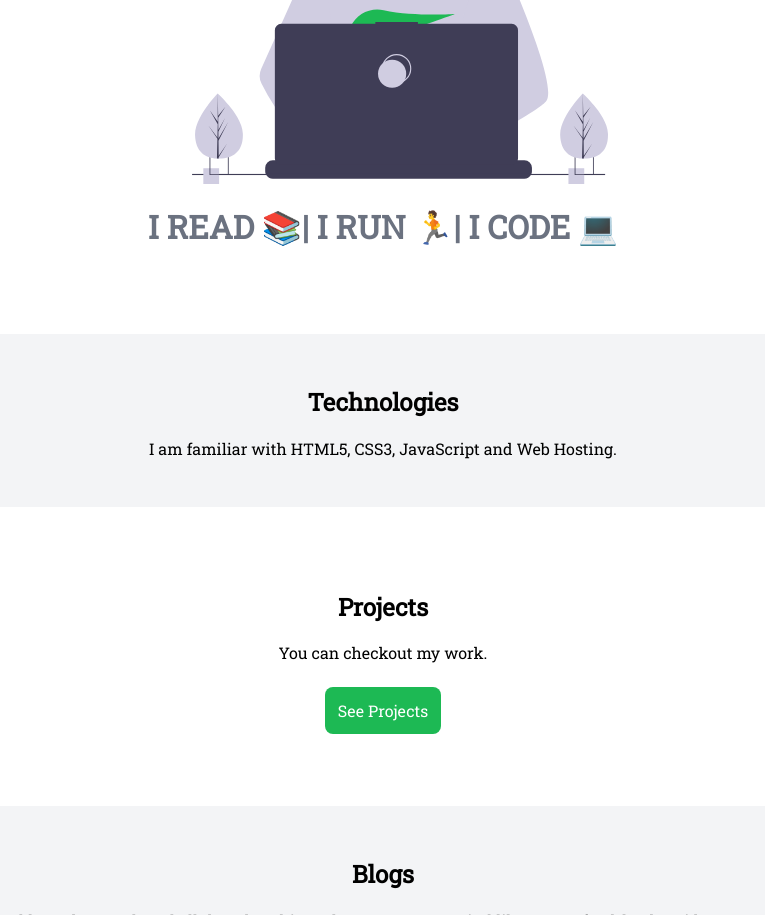
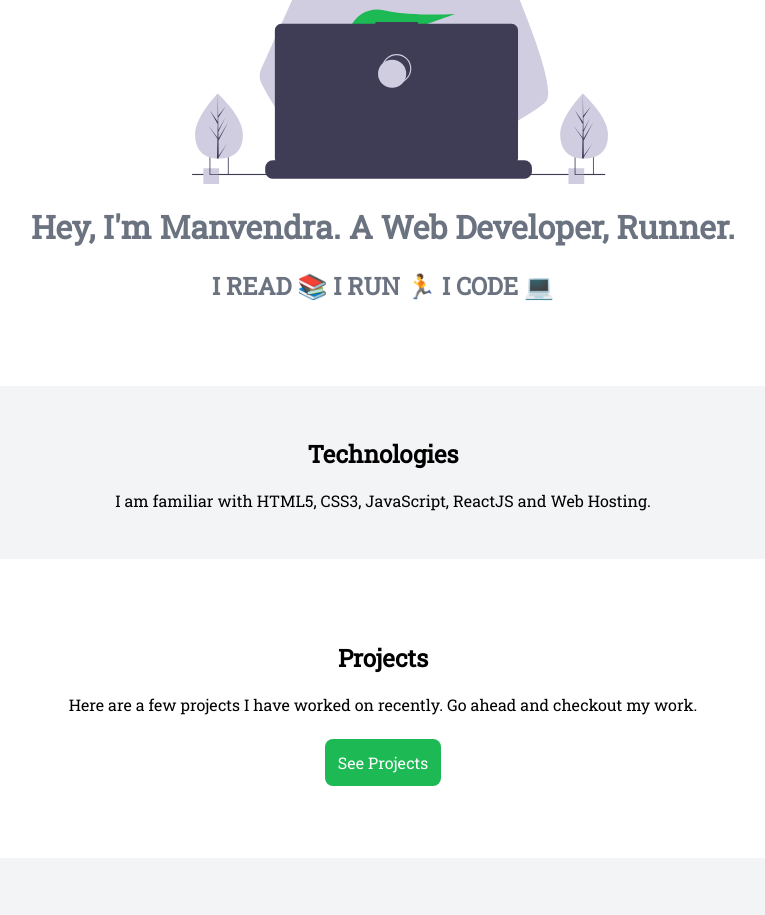
Before and after one commit to Manvendra5/manvendrasingh-site, a plain HTML site: page index.html in a window 1280 px wide. Shown: the part 404-1319 px from the top of the page, without its empty margins (257-1022 px from the left). Drawn offline with Linux system fonts and the light colour scheme.

Commit message:
Update index.html

```diff
--- a/index.html
+++ b/index.html
@@ -1,11 +1,13 @@
 <!DOCTYPE html>
 <html lang="en">
+
 <head>
   <meta charset="UTF-8" />
   <meta name="viewport" content="width=device-width, initial-scale=1.0" />
   <title>Home | Manvendra Singh Bais</title>
   <link rel="stylesheet" href="/style.css" />
 </head>
+
 <body>
   <nav class="navigation">
     <div class="nav-head">
@@ -25,27 +27,24 @@
   </nav>
 
   <header class="hero">
-      <img
-        class="hero-img"
-        src="Images/undraw_dev_productivity_umsq.svg"
-        alt="Welcome Home"
-      />
-      <h1 class="hero-heading">
-        I READ &#128218;| I RUN &#127939;| I CODE &#x1F4BB;
-      </h1>
+    <img class="hero-img" src="Images/undraw_dev_productivity_umsq.svg" alt="Welcome Home" />
+    <h1 class="hero-heading">Hey, I'm <span>Manvendra</span>. A Web Developer, Runner.</h1>
+    <h2 class="hero-heading">
+      I READ &#128218; I RUN &#127939; I CODE &#x1F4BB;
+    </h2>
   </header>
 
   <section class="section ow">
     <div class="container container-center">
       <h1>Technologies</h1>
-        <p>I am familiar with HTML5, CSS3, JavaScript and Web Hosting.</p>
+      <p>I am familiar with HTML5, CSS3, JavaScript, ReactJS and Web Hosting.</p>
     </div>
   </section>
 
   <section class="section">
     <div class="container container-center">
       <h1>Projects</h1>
-        <p>You can checkout my work.</p>
+      <p>Here are a few projects I have worked on recently. Go ahead and checkout my work.</p>
       <a class="link link-primary" href="projects.html">See Projects</a>
     </div>
   </section>
@@ -65,24 +64,16 @@
     <div class="footer-header">Connect with me.</div>
     <ul class="social-links list-non-bullet">
       <li class="list-item-inline">
-          <a class="link" href="https://twitter.com/_Manvendra_" target="_blank"
-            >Twitter</a
-          >
+        <a class="link" href="https://twitter.com/_Manvendra_" target="_blank">Twitter</a>
       </li>
       <li class="list-item-inline">
-          <a class="link" href="https://github.com/Manvendra5" target="_blank"
-            >Github</a
-          >
+        <a class="link" href="https://github.com/Manvendra5" target="_blank">Github</a>
       </li>
       <li class="list-item-inline">
-          <a
-            class="link"
-            href="https://linkedin.com/in/manvendra-singh-bais"
-            target="_blank"
-            >LinkedIn</a
-          >
+        <a class="link" href="https://linkedin.com/in/manvendra-singh-bais" target="_blank">LinkedIn</a>
       </li>
     </ul>
   </footer>
 </body>
+
 </html>
```
Lines whose indentation alone changed are shown as unchanged.
